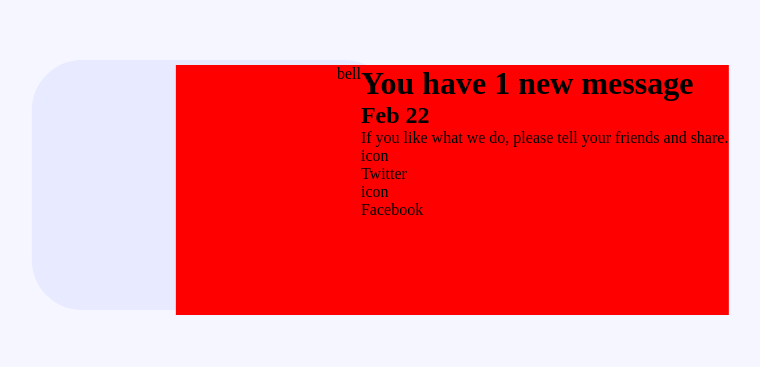
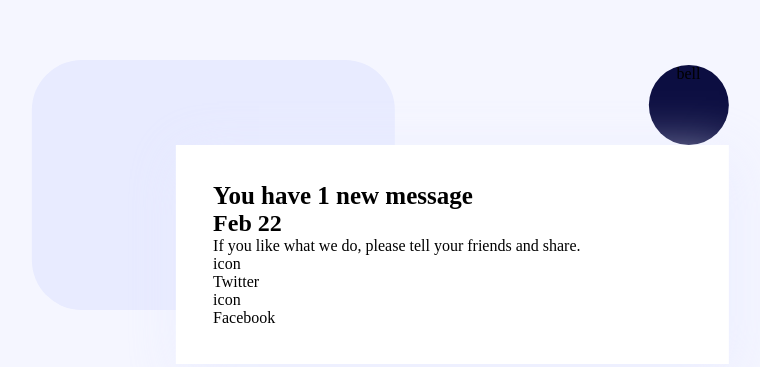
Before and after one commit to RubyMary18/Message-Notification, a plain HTML site: page index.html in a window 1280 px wide. Shown: the part 215-582 px from the top of the page, without its empty margins (196-956 px from the left). Drawn offline with Linux system fonts and the light colour scheme.

Commit message:
message container

```diff
--- a/assets/css/style.css
+++ b/assets/css/style.css
@@ -57,16 +57,47 @@ main {
 }
 
 .notification-container {
-  background-color: red;
+  /* background-color: red; */
   width: 67%;
-  height: 250px;
-  display: flex;
-  justify-content: end;
+  /* height: 250px; */
   position: absolute;
   top: 5px;
   right: 15.5%;
+  display: flex;
+  flex-direction: column;
+  /* justify-content: end; */
+  align-items: end;
 }
 
+.notification-bell {
+  width: 80px;
+  height: 80px;
+  background-color: #0c0e41;
+  border-radius: 50%;
+}
+
+.bell-icon {
+  display: flex;
+  justify-content: center;
+  align-items: center;
+}
+
+.message-container {
+  -webkit-box-shadow: 6px 13px 53px 3px rgba(232, 235, 255, 0.75);
+  -moz-box-shadow: 6px 13px 53px 3px rgba(232, 235, 255, 0.75);
+  box-shadow: 6px 13px 53px 3px rgba(232, 235, 255, 0.75);
+  background-color: #fff;
+  width: 100%;
+  padding: 37px;
+}
+
+h1 {
+  font-size: 25px;
+}
+
+.email-box {
+  display: flex;
+}
 /*=================================
   main styling ends here
 =================================*/
```
